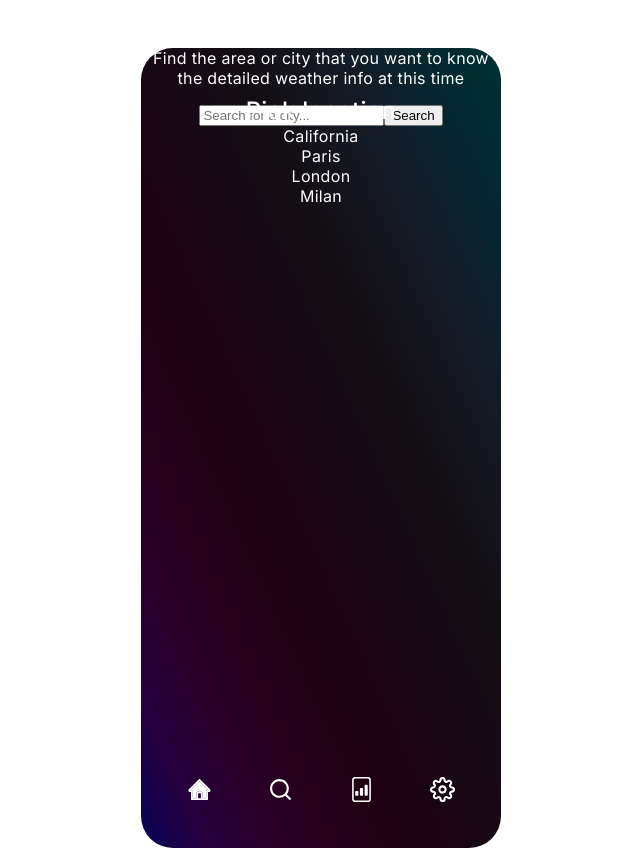
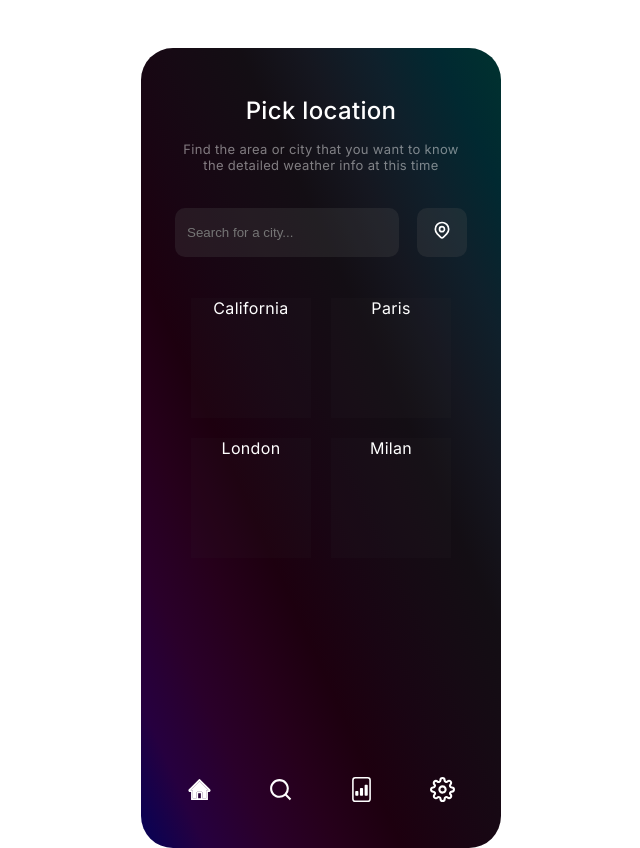
Before and after one commit to alexandrufako/weather-app1, a React (Create React App) app: page /search in a window 1280 px wide. Shown: the whole page, without its empty margins (319-959 px from the left). Built offline with nearby package versions, Linux system fonts and the light colour scheme; no server answers.

Commit message:
search icon and search input customization

```diff
--- a/src/pages/home/home.css
+++ b/src/pages/home/home.css
@@ -1,7 +1,7 @@
 .today {
     position: absolute;
     width: 100%;
-    top: 6rem;
+    top: 5.6rem;
     font-size: 13px;
     color: rgba(255, 255, 255, 0.462);
 }
--- a/src/pages/home/home.jsx
+++ b/src/pages/home/home.jsx
@@ -8,7 +8,7 @@ const Home = () => {
     return (
         <div className="home-container">
             <>
-                <NavTitle title={`${searchQ.searchWord}` || `Pick a city`} />
+                <NavTitle title={`${searchQ.searchWord}` || `Pick a location`} />
                 <div className="today">{dateText.date}</div>
             </>
 
--- a/src/pages/location-search/locationSearch.css
+++ b/src/pages/location-search/locationSearch.css
@@ -0,0 +1,54 @@
+.location-paragraf {
+    position: absolute;
+    width: 80%;
+    top: 5rem;
+    left: 36px;
+    font-size: 13px;
+    color: rgba(255, 255, 255, 0.462);
+    display: flex;
+}
+
+.search-container {
+    position: absolute;
+    width: 100%;
+    top: 10rem;
+}
+
+.cities {
+    position: absolute;
+    top: 15rem;
+}
+
+.city {
+    display: inline-block;
+    width: 120px;
+    height: 120px;
+    background-color: rgba(56, 56, 56, 0.071);
+    margin: 10px;
+}
+
+.search {
+    display: flex;
+    margin-left: 25px;
+    margin-right: 25px;
+    justify-content: space-around;
+}
+
+.search input,
+button {
+    border: none;
+    padding: 12px;
+    border-radius: 10px;
+    background-color: rgba(83, 83, 83, 0.244);
+}
+
+.search input {
+    width: 200px;
+    color: white;
+}
+.search-btn {
+    width: 50px;
+    font-size: 20px;
+    color: white;
+    cursor: pointer;
+}
--- a/src/pages/location-search/locationSearch.jsx
+++ b/src/pages/location-search/locationSearch.jsx
@@ -3,9 +3,10 @@ import "./locationSearch.css";
 import React, { useState, useEffect } from "react";
 import { getCurrentWeather } from "../../services/api";
 import NavTitle from "../../components/nav-title/navTitle";
+import { HiOutlineLocationMarker } from 'react-icons/hi'
 
 var searchQ = {
-    searchWord: "Pick a city",
+    searchWord: "Bucharest",
 };
 
 var weatherExport = {
@@ -57,10 +58,11 @@ function LocationSearch(props) {
     return (
         <div className=".location-container">
             <NavTitle title="Pick location" />
-            <p>
+            <p className="location-paragraf">
                 Find the area or city that you want to know the detailed weather
                 info at this time
             </p>
+            <div className="search-container">
                 <form className="search" onSubmit={handleSubmit}>
                     <input
                         type="text"
@@ -69,12 +71,18 @@ function LocationSearch(props) {
                         value={searchInput}
                         onChange={handleOnChange}
                     />
-                <button type="submit">Search</button>
+                    <button className="search-btn" type="submit">
+                    <HiOutlineLocationMarker/>
+                    </button>
+
                 </form>
+            </div>
+            <div className="cities">
                 <div className="city">California</div>
-            <div className="city">Paris</div>
+                <div className="city spatiu">Paris</div>
                 <div className="city">London</div>
                 <div className="city">Milan</div>
+            </div>
         </div>
     );
 }
```
Also changed, not shown: src/img/search.png (added). Lines whose indentation alone changed are shown as unchanged.
